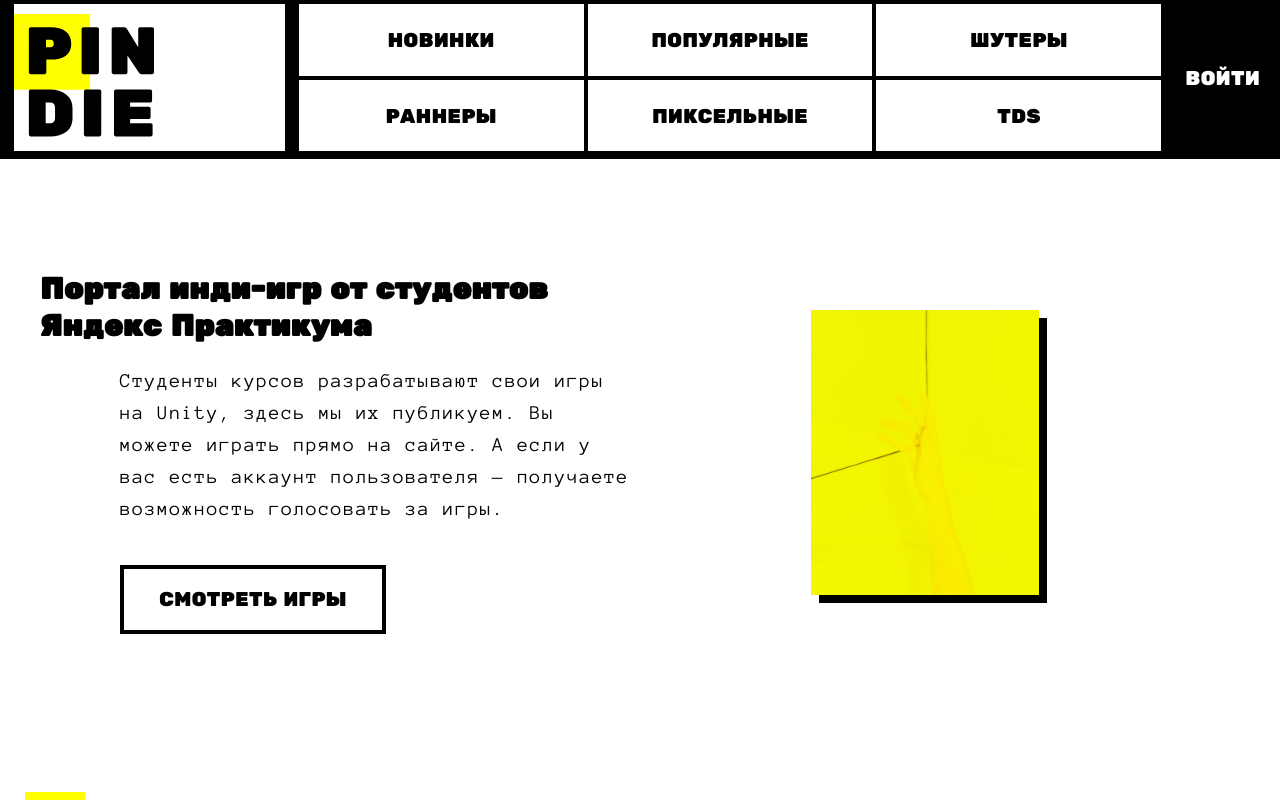
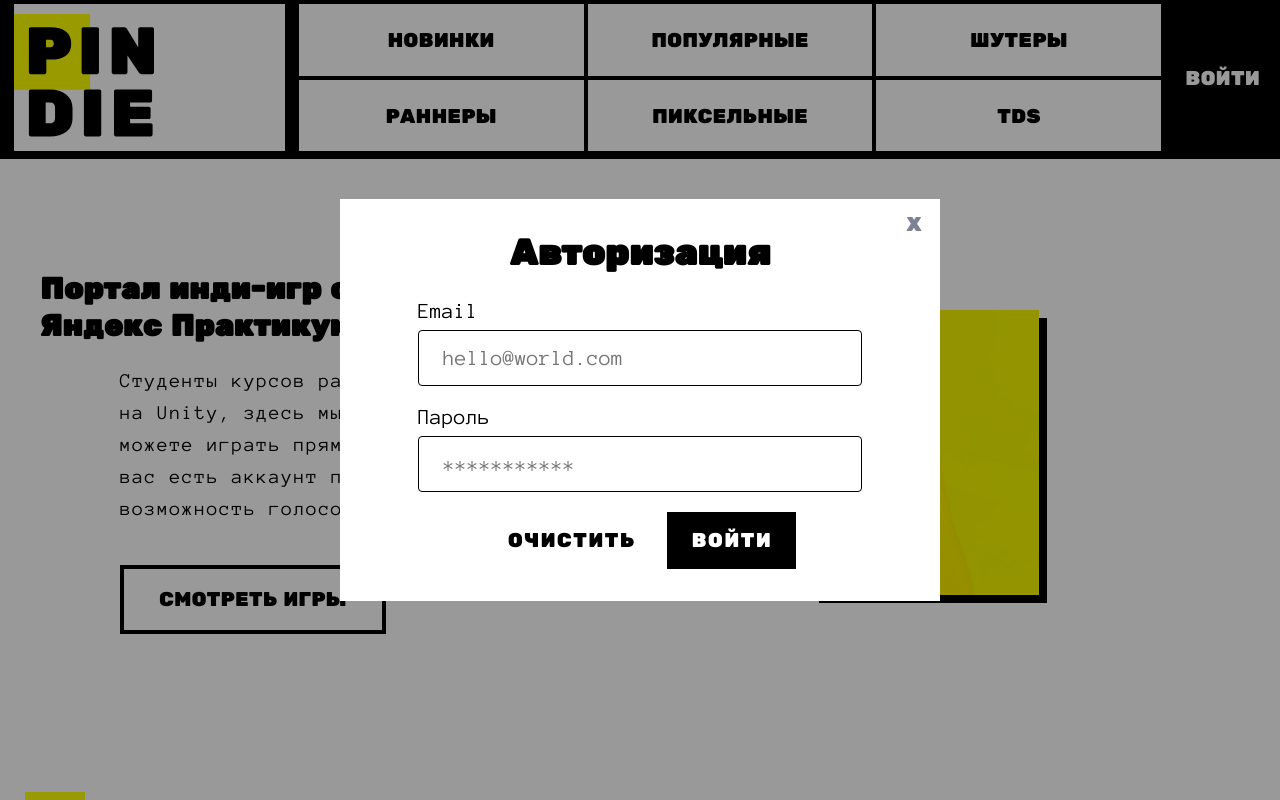
Before and after one commit to Daria-Vd/pindie-startkit, a Next.js app: page / in a window 1280 px wide. Both pictures are taken after a click on the button "ВОЙТИ". Shown: the top 800 px of the page. Built offline with nearby package versions, Linux system fonts and the light colour scheme.

Commit message:
feat: add AuthForm Overlay Popup components

```diff
--- /dev/null
+++ b/app/components/AuthForm/AuthForm.jsx
@@ -0,0 +1,23 @@
+import Styles from './AuthForm.module.css';
+
+export const AuthForm = () => {
+  return (
+    <form className={Styles['form']}>
+      <h2 className={Styles['form__title']}>Авторизация</h2>
+      <div className={Styles['form__fields']}>
+        <label className={Styles['form__field']}>
+          <span className={Styles['form__field-title']}>Email</span>
+          <input className={Styles['form__field-input']} type="email" placeholder="hello@world.com"/>
+        </label>
+        <label className={Styles['form__field']}>
+          <span className={Styles['form__field-title']}>Пароль</span>
+          <input className={Styles['form__field-input']} type="password" placeholder='***********'/>
+        </label>
+      </div>
+      <div className={Styles['form__actions']}>
+        <button className={Styles['form__reset']} type="reset">Очистить</button>
+        <button className={Styles['form__submit']} type="submit">Войти</button>
+      </div>
+    </form>
+  )
+};
--- /dev/null
+++ b/app/components/AuthForm/AuthForm.module.css
@@ -0,0 +1,90 @@
+.form {
+  display: flex;
+  flex-direction: column;
+  align-items: center;
+}
+
+.form__title {
+  margin-bottom: 24px;
+  font-size: 36px;
+}
+
+.form__fields {
+  display: flex;
+  flex-direction: column;
+  width: 100%;
+}
+
+.form__field {
+  display: flex;
+  flex-direction: column;
+  margin-bottom: 20px;
+}
+
+.form__field-title {
+  margin-bottom: 8px;
+  font-size: 22px;
+}
+
+.form__field-input {
+  width: 100%;
+  border: 1px solid #000000;
+  border-radius: 4px;
+  padding: 16px 24px;
+  font-family: inherit;
+  font-size: 22px;
+}
+
+.form__actions {
+  display: flex;
+  justify-content: center;
+  width: 100%;
+  gap: 8px;
+}
+
+.form__reset {
+  font-family: "Rubic One", sans-serif;
+  background-color: transparent;
+  font-size: 20px;
+  letter-spacing: 1.2px;
+  text-transform: uppercase;
+  border: none;
+  padding: 16px 24px;
+  transition: color 0.3s ease-in-out, background-color 0.3s ease-in-out;
+}
+
+.form__reset:hover {
+  color: yellow;
+  background-color: #000;
+}
+
+.form__reset:disabled {
+  opacity: .9;
+  pointer-events: none;
+}
+
+.form__reset:hover + .form__submit {
+  color: #000;
+  background-color: transparent;
+}
+
+.form__submit {
+  background-color: #000;
+  color: #fff;
+  font-family: "Rubic One", sans-serif;
+  font-size: 20px;
+  letter-spacing: 1.2px;
+  text-transform: uppercase;
+  border: none;
+  padding: 16px 24px;
+  transition: color 0.3s ease-in, background-color 0.3s ease-in;
+}
+
+.form__submit:hover {
+  color: yellow;
+}
+
+.form__submit:disabled {
+  opacity: .5;
+  pointer-events: none;
+}
--- a/app/components/Header/Header.jsx
+++ b/app/components/Header/Header.jsx
@@ -1,7 +1,19 @@
-import React from "react";
+"use client";
+import React, { useState } from "react";
 import styles from "./Header.module.css";
+import { Overlay } from "../Overlay/Overlay";
+import { Popup } from "../Popup/Popup";
+import { AuthForm } from "../AuthForm/AuthForm";
 
 const Header = () => {
+    const [popupIsOpened, setPopupIsOpened] = useState(false);
+    const openPopup = () => {
+        setPopupIsOpened(true);
+    };
+    const closePopup = () => {
+        setPopupIsOpened(false);
+    };
+
     return (
         <header className={styles.header}>
             <a href="/" className={styles.logo}>
@@ -45,9 +57,15 @@
                     </li>
                 </ul>
                 <div className={styles.auth}>
-                    <button className={styles.auth__button}>Войти</button>
+                    <button className={styles.auth__button} onClick={openPopup}>
+                        Войти
+                    </button>
                 </div>
             </nav>
+            <Overlay isOpened={popupIsOpened} close={closePopup} />
+            <Popup isOpened={popupIsOpened} close={closePopup}>
+                <AuthForm />
+            </Popup>
         </header>
     );
 };
--- /dev/null
+++ b/app/components/Overlay/Overlay.jsx
@@ -0,0 +1,19 @@
+import React from "react";
+import Styles from "./Overlay.module.css";
+import PropTypes from "prop-types";
+
+export const Overlay = ({ isOpened, close }) => {
+    return (
+        isOpened && (
+            <div
+                className={`${Styles.overlay} ${Styles["overlay_is-opened"]}`}
+                onClick={close}
+            ></div>
+        )
+    );
+};
+
+Overlay.propTypes = {
+    isOpened: PropTypes.bool,
+    close: PropTypes.func
+};
--- /dev/null
+++ b/app/components/Overlay/Overlay.module.css
@@ -0,0 +1,12 @@
+.overlay {
+  position: fixed;
+  top: 0;
+  left: 0;
+  inset: 0;
+  background-color: rgb(0 0 0 / 0.4);
+  display: none;
+}
+
+.overlay_is-opened {
+  display: block;
+}
--- /dev/null
+++ b/app/components/Popup/Popup.jsx
@@ -0,0 +1,32 @@
+import React from "react";
+import Styles from "./Popup.module.css";
+import PropTypes from "prop-types";
+
+export const Popup = ({ isOpened, close, children }) => {
+    return (
+        isOpened && (
+            <div className={`${Styles.popup} ${Styles["popup_is-opened"]}`}>
+                <button className={Styles.close} onClick={close}>
+                    <svg
+                        className={Styles["close-icon"]}
+                        xmlns="http://www.w3.org/2000/svg"
+                        fill="none"
+                        viewBox="0 0 16 25"
+                    >
+                        <path
+                            fill="#7E8292"
+                            d="M15.3321 18.34c.04.0667.06.1533.06.26 0 .0933-.0467.1867-.14.28-.08.08-.18.12-.3.12h-4.5c-.36 0-.63332-.1533-.81999-.46l-1.74-2.68-1.66 2.68c-.18667.3067-.46.46-.82.46h-4.36c-.120001 0-.226667-.04-.320001-.12-.08-.0933-.12-.1867-.12-.28 0-.1067.02-.1933.06-.26l4.200001-6.5-3.78-6.18c-.04-.08-.06-.16667-.06-.26s.04-.18.12-.26c.09333-.09333.2-.14.32-.14h4.34c.37333 0 .65333.16667.84.5l1.4 2.44 1.52-2.44c.18667-.33333.46669-.5.83999-.5h4.14c.12 0 .22.04667.3.14.0933.08.14.17333.14.28 0 .09333-.02.17333-.06.24l-3.86 6.12 4.26 6.56Z"
+                        />
+                    </svg>
+                </button>
+                <div className={Styles.content}>{children}</div>
+            </div>
+        )
+    );
+};
+
+Popup.propTypes = {
+    isOpened: PropTypes.bool,
+    close: PropTypes.func,
+    children: PropTypes.object
+};
--- /dev/null
+++ b/app/components/Popup/Popup.module.css
@@ -0,0 +1,41 @@
+.popup {
+  position: fixed;
+  top: 50%;
+  left: 50%;
+  transform: translate(-50%, -50%);
+  width: 600px;
+  background-color: #fff;
+  padding: 32px 78px;
+  display: none;
+  z-index: 3;
+}
+
+.popup_is-opened {
+  display: block;
+}
+
+.close {
+  background-color: transparent;
+  border: none;
+  position: absolute;
+  top: 12px;
+  right: 12px;
+}
+
+.close-icon {
+  width: 16px;
+  height: 25px;
+  transition: opacity 0.3s ease-in-out;
+}
+
+.close-icon:hover {
+  cursor: pointer;
+  opacity: 0.6;
+}
+
+@media (width <= 650px) {
+  .popup {
+    width: 90%;
+    padding: 32px 24px;
+  }
+}
--- a/app/components/Promo/Promo.jsx
+++ b/app/components/Promo/Promo.jsx
@@ -1,7 +1,19 @@
-import React from "react";
+"use client";
+import React, { useEffect, useState } from "react";
 import styles from "./Promo.module.css";
 
 const Promo = () => {
+    const [codeIsVisible, setCodeIsVisible] = useState(false);
+    useEffect(() => {
+        const timeOut = codeIsVisible
+            ? setTimeout(() => setCodeIsVisible(false), 5000)
+            : null;
+
+        return () => clearTimeout(timeOut);
+    }, [codeIsVisible]);
+    const handleButtonClick = () => {
+        setCodeIsVisible((prevState) => !prevState && !prevState);
+    };
     return (
         <section className={styles.promo}>
             <div className={styles["promo__description-block"]}>
@@ -10,8 +22,15 @@
                     Скидка на все курсы Яндекс Практикума для пользователей
                     нашего сайта!
                 </p>
-                <button className={`button ${styles.promo__button}`}>
-                    Получить код
+                <button
+                    className={`button ${styles.promo__button}`}
+                    onClick={handleButtonClick}
+                >
+                    {codeIsVisible ? (
+                        <span className="promo-code">WEBTEENS10</span>
+                    ) : (
+                        "Получить код"
+                    )}
                 </button>
             </div>
             <img
```
